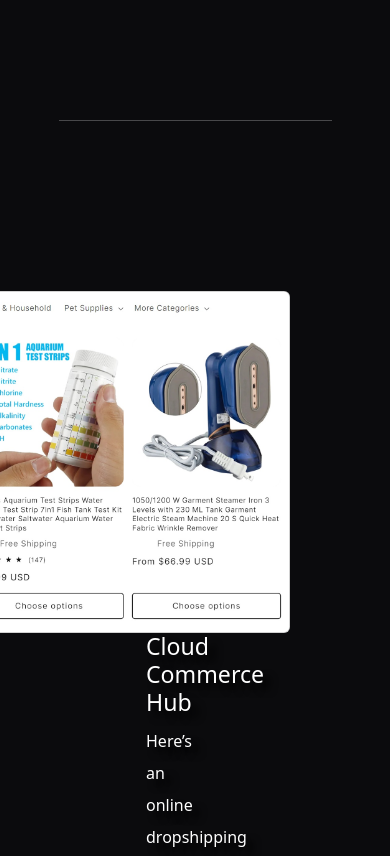
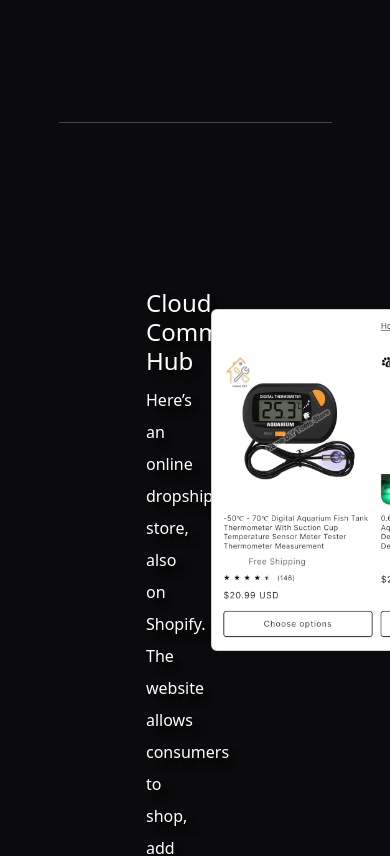
Before and after one commit to felix-chow/felix-portfolio-website-2023-react, a React (Create React App) app: page /projects in a window 390 px wide. Shown: the part 860-1716 px from the top of the page. Built offline with nearby package versions, Linux system fonts and the light colour scheme.

Commit message:
added two-column grid to ecommerce section for better responsiveness

```diff
--- a/src/App.css
+++ b/src/App.css
@@ -11,7 +11,9 @@ p {
   width: 420px;
 }
 
-p, h2, h3 {
+p,
+h2,
+h3 {
   margin-left: 130px;
 }
 
@@ -36,7 +38,9 @@ h2 {
   margin-left: 100px;
 }
 
-#home h2, h3, p {
+#home h2,
+h3,
+p {
   text-shadow: 8px 7px 7px #000;
 }
 
@@ -61,6 +65,51 @@ h2 {
   list-style-type: none;
 }
 
+#Ecommerce
+
+.e-commerce-section {
+  margin: auto;
+  display: flex;
+  flex-direction: column;
+  align-items: center;
+  padding: 20px;
+}
+
 /* #ecommerce p {
   width: 250px
 } */
+
+@media screen and (min-width: 1175px) {
+  .cloud-commerce-desc {
+    padding-right: 100px;
+    /* Adjust as needed */
+  }
+}
+
+@media screen and (max-width: 768px) {
+  .cloud-commerce-desc {
+      padding-right: 50px; /* Further adjust for smaller screens */
+  }
+  .cafe-paradise-desc {
+      padding-right: 50px; /* Adjust for smaller screens */
+  }
+}
+
+/* Adjust heading font sizes for different screen widths */
+@media screen and (max-width: 1127px) {
+  h2 {
+      font-size: 32px; /* Adjust font size to prevent wrapping */
+  }
+  h3 {
+      font-size: 28px; /* Adjust font size to prevent wrapping */
+  }
+}
+
+@media screen and (max-width: 768px) {
+  h2 {
+      font-size: 28px; /* Further adjust for smaller screens */
+  }
+  h3 {
+      font-size: 24px; /* Further adjust for smaller screens */
+  }
+}
--- a/src/App.js
+++ b/src/App.js
@@ -28,7 +28,6 @@ const App = () => {
                   <li><HashLink className="dropdown-item" smooth to={"/#ecommerce"} style={{ color: "white" }}>
                     E-commerce Web Development
                   </HashLink></li>
-                  <li><HashLink className="dropdown-item" smooth to={"/#web-dev"} style={{ color: "white" }}>Web Development</HashLink></li>
                 </ul>
               </li>
             </ul>
--- a/src/components/EcommerceWebDev.js
+++ b/src/components/EcommerceWebDev.js
@@ -8,19 +8,19 @@ const EcommerceWebDev = () => {
 
                 {/* Start of three-column grid */}
                 <div className="d-flex flex-row mb-3">
-                    <div className="p-2" style={{margin: "10px 5px 0 110px" }}>
+                    <div className="p-2" style={{ margin: "10px 5px 0 110px" }}>
                         <img src="../images/moving-steam-coffee.gif" alt="steaming coffee" className="card rounded float-end" width="371px" />
                     </div>
 
                     <div className="p-2">
-                        <p style={{marginLeft: "110px", paddingRight: "100px"}}>Here’s a sample of my work. Café Paradise is an online coffee shop on Shopify where customers can order coffee, donuts, and sandwiches. The website stores user-selected products into a shopping cart. After completing the checkout process, their order will be stored in the order history under their profile.</p>
+                        <p style={{ marginLeft: "110px", paddingRight: "100px" }}>Here’s a sample of my work. Café Paradise is an online coffee shop on Shopify where customers can order coffee, donuts, and sandwiches. The website stores user-selected products into a shopping cart. After completing the checkout process, their order will be stored in the order history under their profile.</p>
                     </div>
 
                     {/* <div className="p-2">
                         <img src="../images/cafe-paradise-menu-2-1.jpg" alt="cafe paradise menu" className="card rounded float-end" width="290px"/>
                     </div> */}
                     <div className="p-2">
-                        <img src="../images/cafe-paradise-menu-2-1.jpg" alt="cafe paradise menu" className="card rounded float-end" width="371px"/>
+                        <img src="../images/cafe-paradise-menu-2-1.jpg" alt="cafe paradise menu" className="card rounded float-end" width="371px" />
                     </div>
 
                 </div>
@@ -29,12 +29,18 @@ const EcommerceWebDev = () => {
 
             <hr width="70%" style={{ margin: "auto", marginTop: "100px" }} />
 
-            <img src="../images/bluelagoonHomePage.jpg" alt="Blue Lagoon e-commerce Shopify dropshipping website" className="card rounded float-end" width="800px" style={{ marginTop: "170px", marginRight: "100px" }} />
+            <div className="d-flex flex-row mb-3">
+                <div className="w-50 p-3" id="ecommerce" style={{ marginTop: "150px", marginBottom: "150px" }}>
+                    {/* <h2 style={{ fontSize: 40 }}>E-commerce Web Development</h2> */}
+                    <h3>Cloud Commerce Hub</h3>
+                    {/* <p style={{paddingRight: "300px"}}>Here’s an online dropshipping store, also on Shopify. The website allows consumers to shop, add to cart, and purchase using a payment method.</p> */}
+                    <p>Here’s an online dropshipping store, also on Shopify. The website allows consumers to shop, add to cart, and purchase using a payment method.</p>
+                </div>
 
-            <div className="w-50 p-3" id="ecommerce" style={{ marginTop: "150px", marginBottom: "150px"}}>
-                {/* <h2 style={{ fontSize: 40 }}>E-commerce Web Development</h2> */}
-                <h3>Cloud Commerce Hub</h3>
-                <p style={{paddingRight: "300px"}}>Here’s an online dropshipping store, also on Shopify. The website allows consumers to shop, add to cart, and purchase using a payment method.</p>
+                <div className="p-3">
+                    <img src="../images/bluelagoonHomePage.jpg" alt="Blue Lagoon e-commerce Shopify dropshipping website" className="card rounded float-end" width="800px" style={{ marginTop: "170px", marginRight: "100px" }} />
+                </div>
+
             </div>
         </>
     )
```
Also changed, not shown: public/images/bluelagoonHomePage_cropped_2047x1092.jpg (added).
